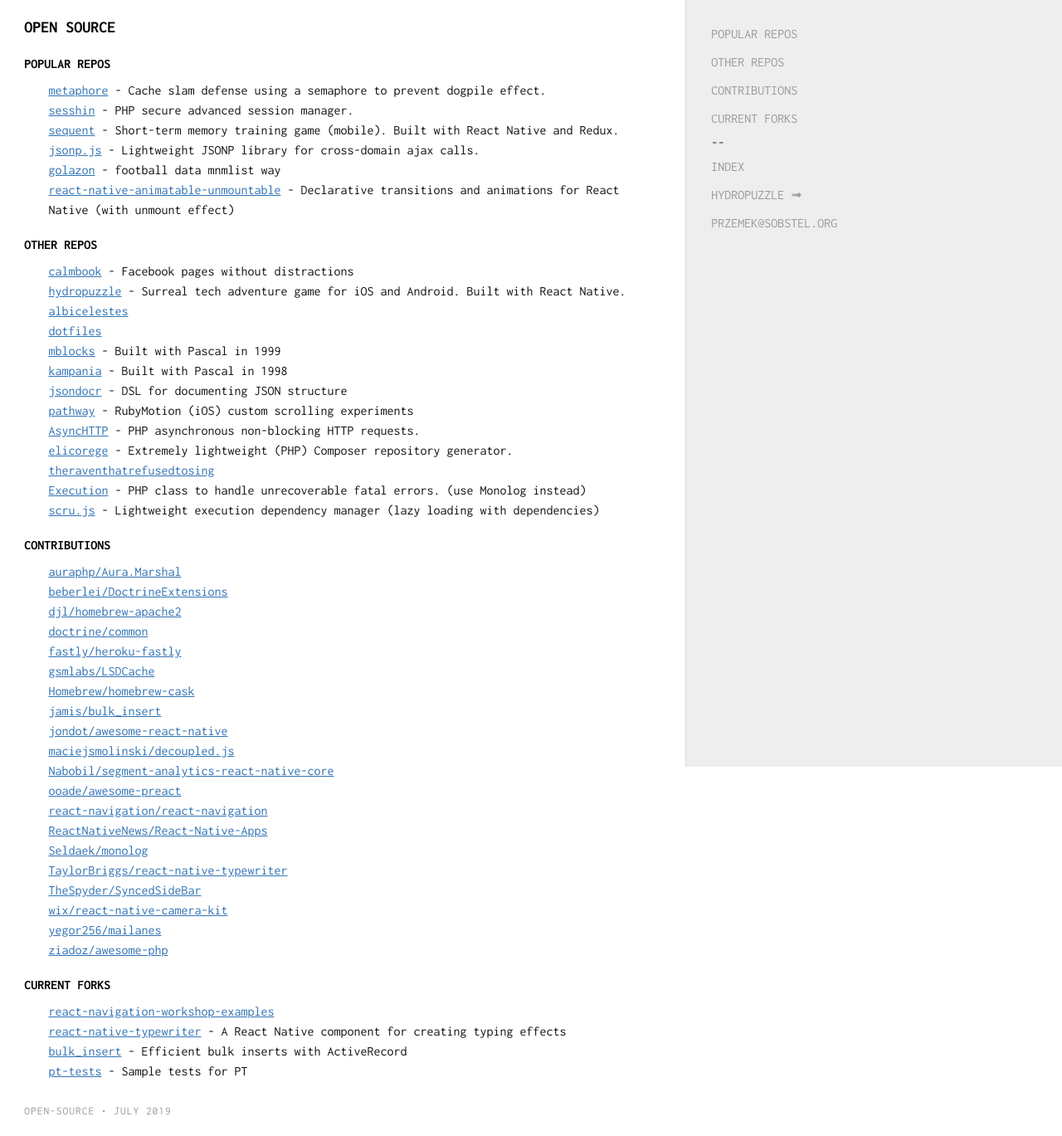
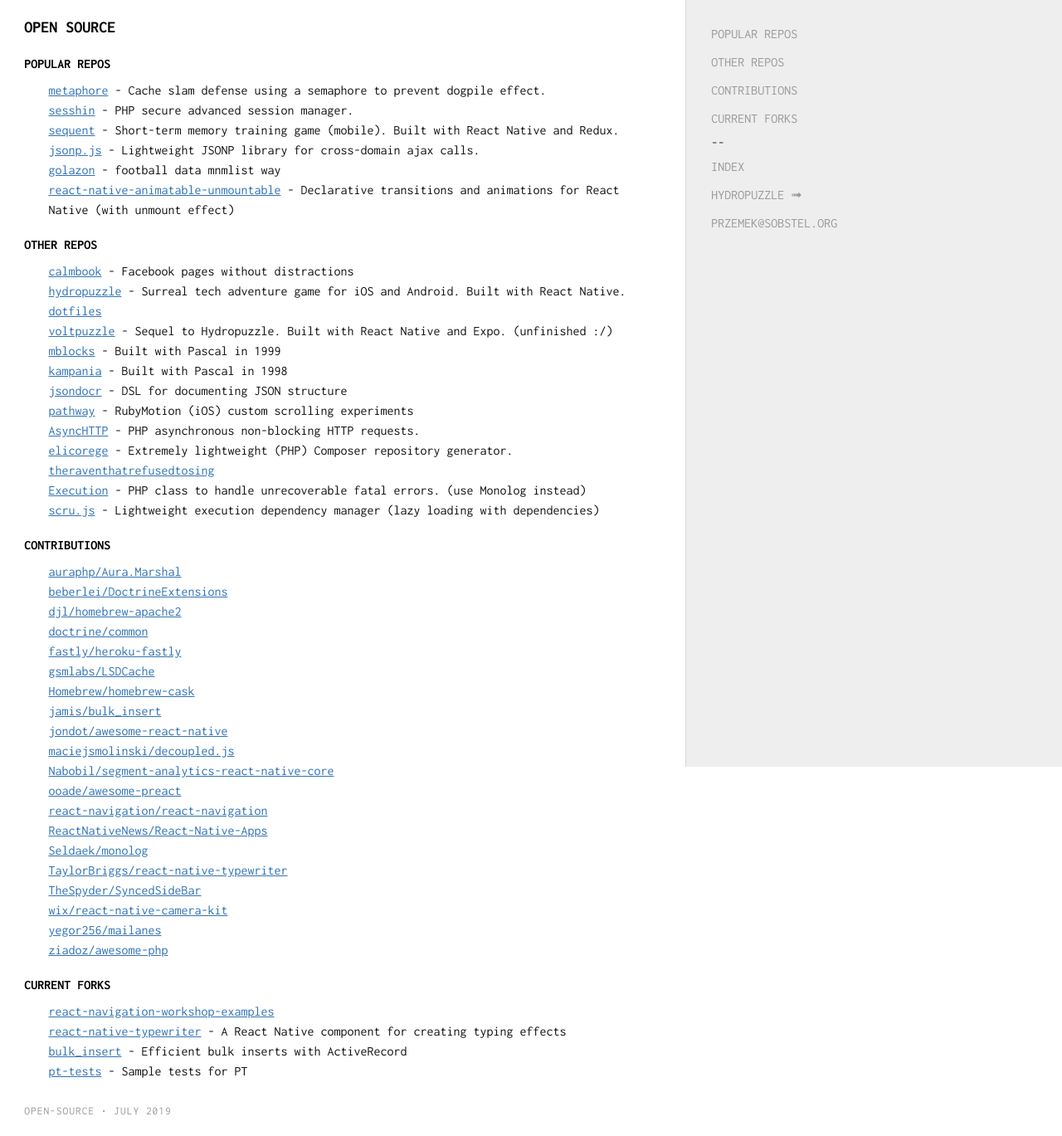
Before and after one commit to sobstel/sobstel.github.com, a Jekyll site: the page built from open-source.html, in a window 1280 px wide. Shown: the whole page at 83% size. Built offline with Jekyll 4.4.1, drawn with Linux system fonts in a browser that asks for light colours.

Commit message:
Good things come to people who wait, but better things come to those who go out and get them.

```diff
--- a/_data/other_repos.yml
+++ b/_data/other_repos.yml
@@ -11,18 +11,19 @@
   description: Surreal tech adventure game for iOS and Android. Built with React Native.
   fork: false
   stargazers_count: 6
-- name: albicelestes
-  full_name: sobstel/albicelestes
-  html_url: https://github.com/sobstel/albicelestes
-  description:
-  fork: false
-  stargazers_count: 1
 - name: dotfiles
   full_name: sobstel/dotfiles
   html_url: https://github.com/sobstel/dotfiles
   description:
   fork: false
   stargazers_count: 0
+- name: voltpuzzle
+  full_name: sobstel/voltpuzzle
+  html_url: https://github.com/sobstel/voltpuzzle
+  description: Sequel to Hydropuzzle. Built with React Native and Expo. (unfinished
+    :/)
+  fork: false
+  stargazers_count: 1
 - name: mblocks
   full_name: sobstel/mblocks
   html_url: https://github.com/sobstel/mblocks
--- a/_data/popular_repos.yml
+++ b/_data/popular_repos.yml
@@ -4,7 +4,7 @@
   html_url: https://github.com/sobstel/golazon
   description: football data mnmlist way
   fork: false
-  stargazers_count: 22
+  stargazers_count: 23
 - name: react-native-animatable-unmountable
   full_name: sobstel/react-native-animatable-unmountable
   html_url: https://github.com/sobstel/react-native-animatable-unmountable
@@ -17,7 +17,7 @@
   html_url: https://github.com/sobstel/metaphore
   description: Cache slam defense using a semaphore to prevent dogpile effect.
   fork: false
-  stargazers_count: 91
+  stargazers_count: 92
 - name: sesshin
   full_name: sobstel/sesshin
   html_url: https://github.com/sobstel/sesshin
--- a/_layouts/default.html
+++ b/_layouts/default.html
@@ -1,13 +1,21 @@
 <!DOCTYPE html>
 <html lang="en">
   <head>
-  <meta charset="utf-8"/>
-  <meta name="viewport" content="width=device-width, initial-scale=1"/>
+    <meta charset="utf-8" />
+    <meta name="viewport" content="width=device-width, initial-scale=1" />
     <title>{{ page.title }}</title>
-  <link rel="canonical" href="{{ page.url | replace:'index.html','' | prepend: site.url }}">
-  <link rel="stylesheet" href="https://fonts.googleapis.com/css?family=Inconsolata:400,700">
-  <style>{% capture styles %}{% include default.scss %}{% endcapture %}{{ styles | scssify }}</style>
-  <link rel="shortcut icon" href="/favicon.jpg">
+    <link
+      rel="canonical"
+      href="{{ page.url | replace:'index.html','' | prepend: site.url }}"
+    />
+    <link
+      rel="stylesheet"
+      href="https://fonts.googleapis.com/css?family=Inconsolata:400,700"
+    />
+    <style>
+      {% capture styles %}{% include default.scss %}{% endcapture %}{{ styles | scssify }}
+    </style>
+    <link rel="shortcut icon" href="/favicon.jpg" />
   </head>
   <body id="manpage">
     {{ content }}
--- a/index.html
+++ b/index.html
@@ -180,7 +180,7 @@
 <h2 id="INTERESTS">INTERESTS</h2>
 
 <p>🏃 Trail running<br />
-🌞 Culture of Argentina<br />
+🌞 Argentina<br />
 💻 Productivity hacks<br />
 ⛰ Winter trekking<br />
 🔫 Airsoft<br /></p>
```
Also changed, not shown: 1 other file. Lines whose indentation alone changed are shown as unchanged.
